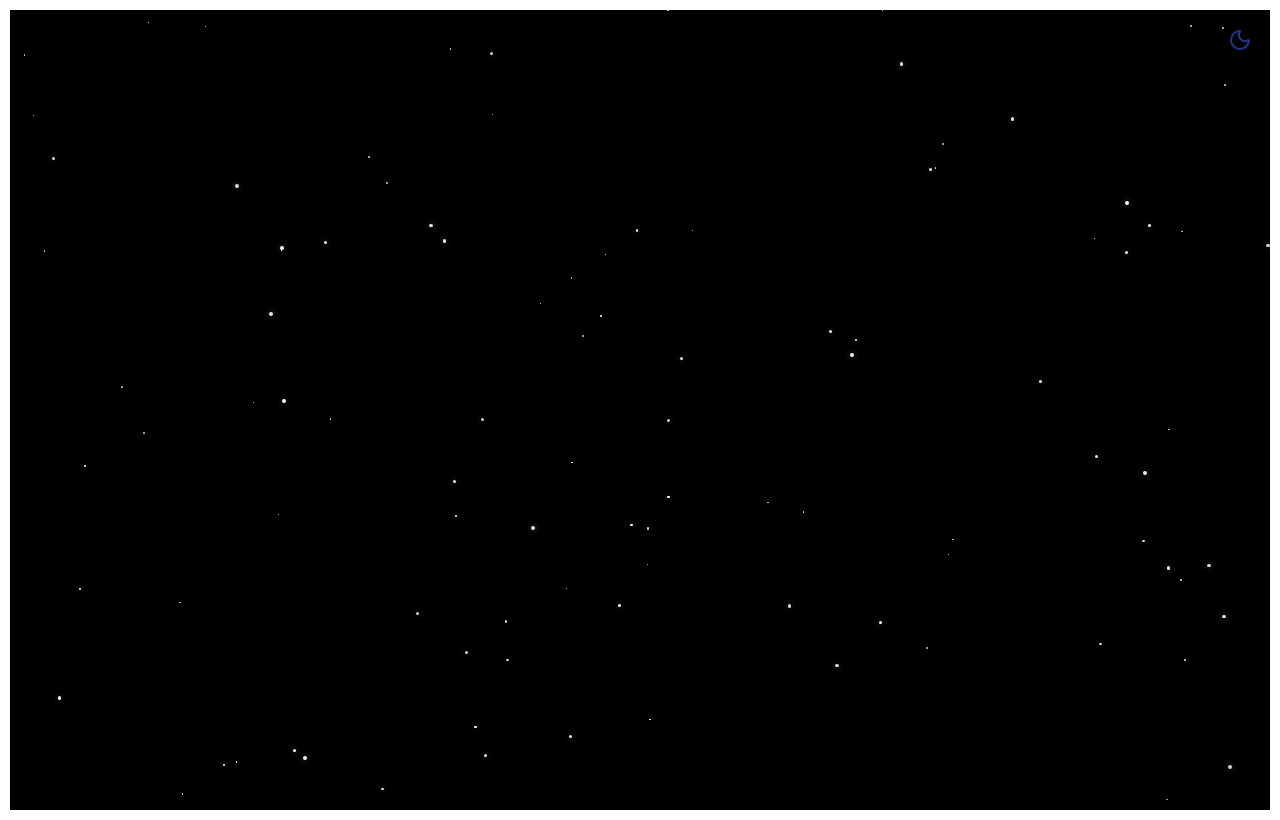
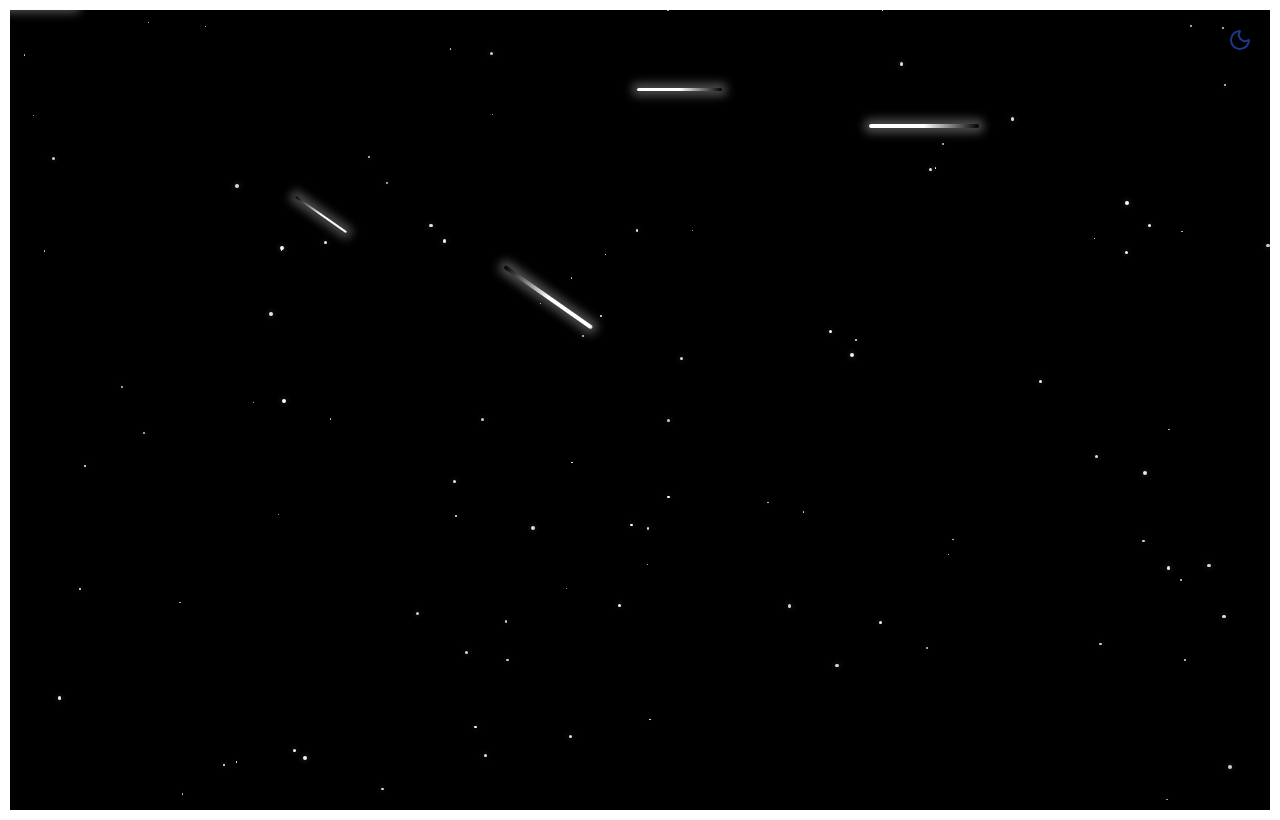
Before and after one commit to Karthik171819/Portfolio, a React (Vite) app in the folder vite-project/: page / in a window 1280 px wide. Built offline with nearby package versions, Linux system fonts and the light colour scheme.

Commit message:
Portfolio

```diff
--- a/vite-project/src/components/StarBackground.jsx
+++ b/vite-project/src/components/StarBackground.jsx
@@ -1,12 +1,15 @@
 import { useEffect, useState } from "react";
 
-//id, size, x, y, opacity, animations
+//id, size, x, y, opacity, animations for stars
+//id, size, x, y, delay, animationDuration for meteors
 
 export const StarBackground = () => {
     const [stars, setStars] = useState([]);
+    const [meteors, setMeteors] = useState([]);
 
     useEffect(() =>{
         generateStars();
+        generateMeteors();
     }, []);
 
     const generateStars = () =>{
@@ -28,6 +31,26 @@ export const StarBackground = () => {
         }
         setStars(newStars);
     };
+
+    //generate meteors
+    const generateMeteors = () =>{
+        const numberOfMeteors = 5
+        const newMeteors = [];
+
+        for (let i=0; i< numberOfMeteors; i++){
+            newMeteors.push({
+                id: i,
+                size: Math.random() * 2 + 1,
+                x: Math.random() * 100,
+                y: Math.random() * 20,
+                delay: Math.random() * 15,
+                animationDuration: Math.random() * 3 + 3,
+            });
+        }
+        setMeteors(newMeteors);
+    };
+
+
     return<div className="fixed inset-0 overflow-hidden pointer-events-none z-10 ">
 
 
@@ -41,5 +64,21 @@ export const StarBackground = () => {
                 animationDuration: star.animationDuration + "s",
             }}/>
             ))}
+
+
+
+            {meteors.map((meteor) => (
+            <div key={meteor.id} className="meteor animate-meteor"
+            style={{
+                width: meteor.size * 50 + "px",
+                height: meteor.size * 2 + "px",
+                left: meteor.x + "%",
+                top: meteor.y + "%",
+                animationDelay: meteor.delay + "s",
+                animationDuration: meteor.animationDuration + "s",
+            }}/>
+            ))}
+
+
     </div>
 }
```
